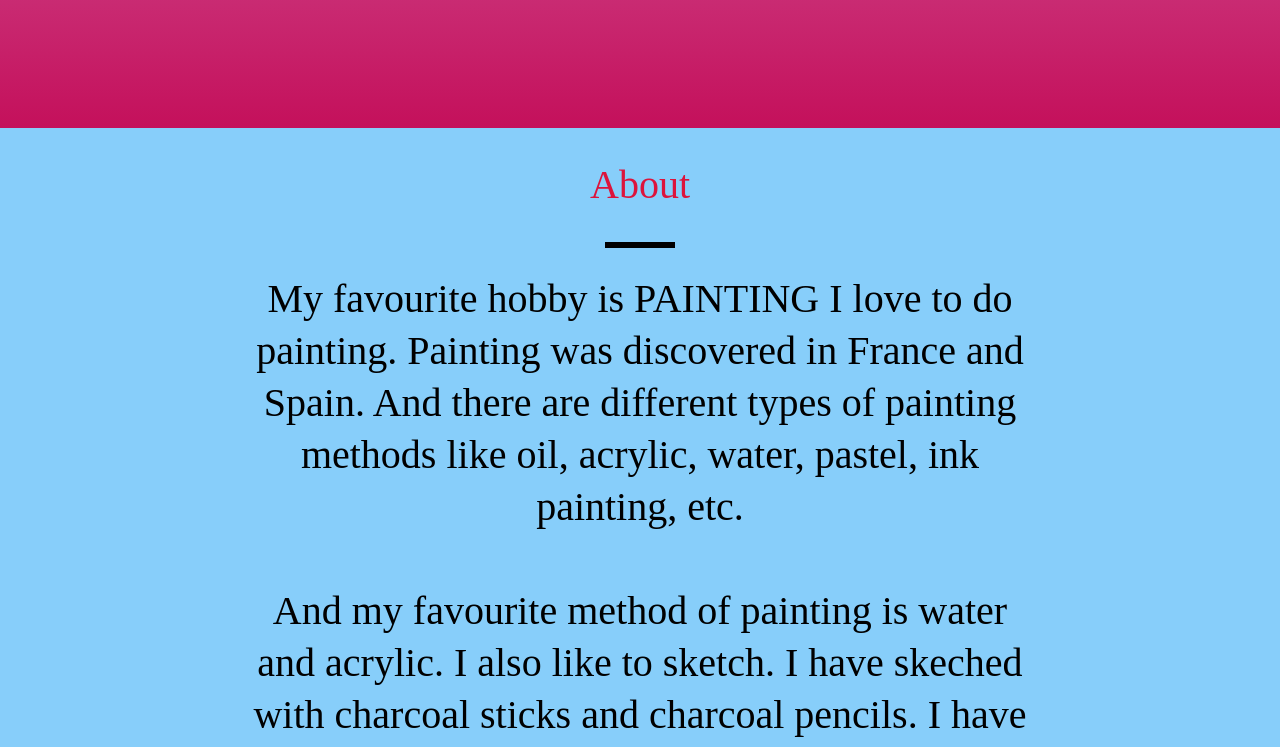
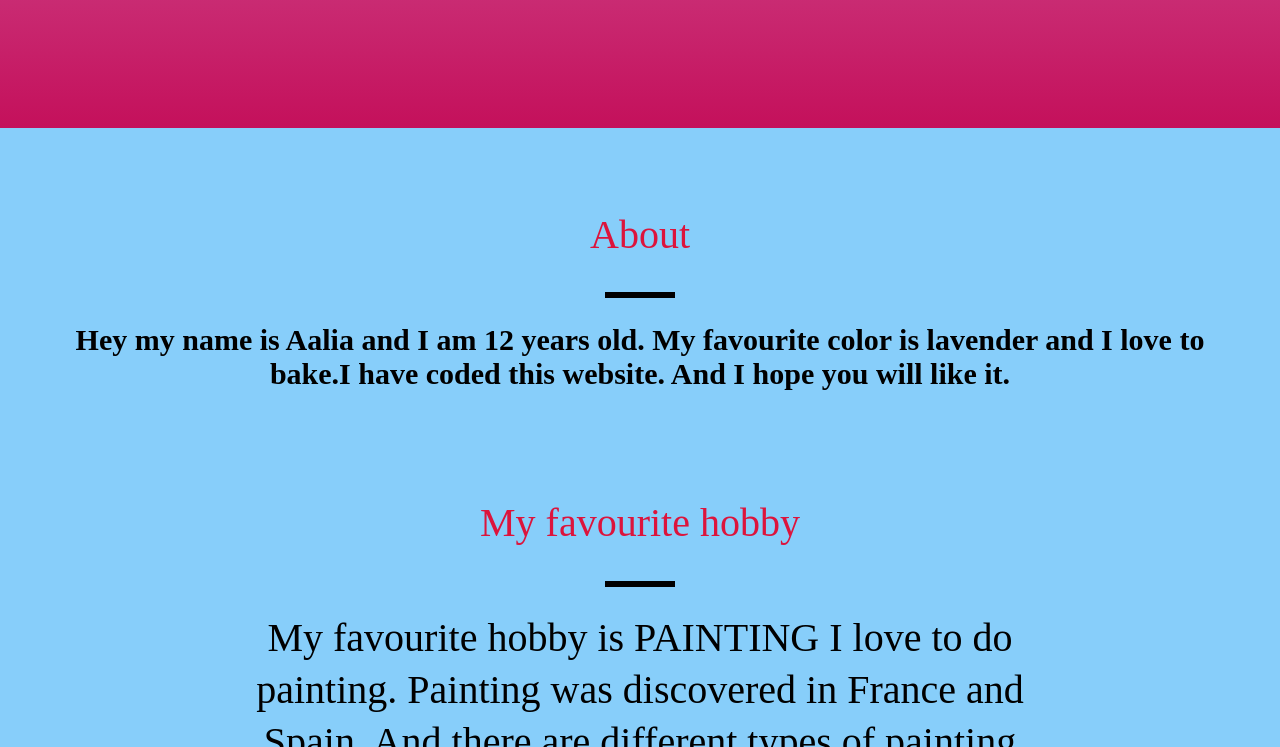
Before and after one commit to Aalia09/MY-PERSONAL-WEBSITE, a plain HTML site: page index.html in a window 1280 px wide. Shown: the part 672-1419 px from the top of the page. Drawn offline with Linux system fonts and the light colour scheme.

Commit message:
Add files via upload

```diff
--- a/index.html
+++ b/index.html
@@ -4,13 +4,13 @@
 <head>
     <meta charset="utf-8">
     <meta name="viewport" content="width=device-width, initial-scale=1.0">
-    <title> My Favourite Hobby</title>
+    <title> My personal website </title>
     <link rel="stylesheet" href="style.css">
 </head>
 
 <body>
     <ul class="menu">
-        <li class="links"><a href="#hobby">About</a></li>
+        <li class="links"><a href="#about">About</a></li>
         <li class="links"><a href="#favhobby"> My favourite hobby</a></li>
         <li class="links"><a href="#work">My work</a></li>
         <li class="links"><a href="#inspiration">My inspiration</a></li>
@@ -24,8 +24,13 @@
 
         </div>
     </section>
+    <section id="about">
+        <h1> About </h1>
+         <div class="line"></div>
+    <h2> Hey  my name is Aalia and I am 12 years old. My favourite color is lavender and I love to bake.I have coded this website. And I hope you will like it. </h2>
+    </section>
     <section id="favhobby">
-        <h1> About</h1>
+        <h1> My favourite hobby</h1>
          <div class="line"></div>
 
             <p> My favourite hobby is PAINTING I love to do painting. Painting was discovered in France and Spain. And there are different types  of painting methods like oil, acrylic, water, pastel, ink painting, etc.<br><br/> And my favourite method of painting is water and acrylic. I also like to sketch. I have skeched with charcoal sticks and charcoal pencils. I have also skeched Salman Khan and Harry Potter. And many other things. And we can explore art a lot. Each piece of art is a MASTERPIECE. No one can ever draw the exact same drawing which other person has made. And that is why each piece of art is a MASTERPIECE... </p>
--- a/style.css
+++ b/style.css
@@ -85,7 +85,7 @@ p {
 #about {
     padding: 50px;
     font-size: 43px;
-    background: linear-gradient(#adede9 0%, #100561 100%);
+
 
 }
 html {
```
